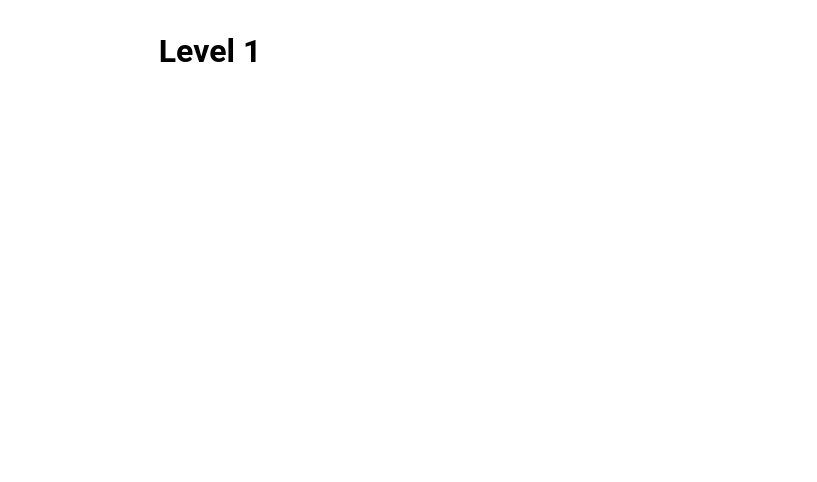
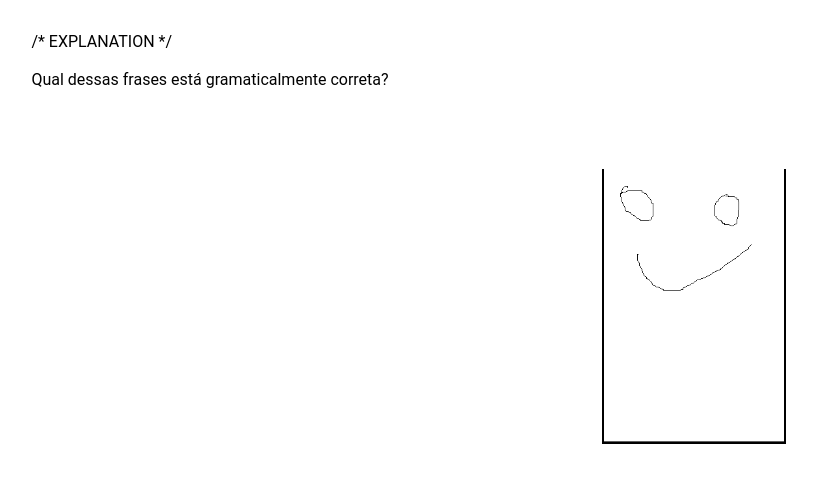
Before and after one commit to gustavoZuin237/kingdom-of-dialect, a React (Vite) app: page /level1 in a window 1280 px wide. Shown: the top 482 px of the page, without its empty margins (430-1247 px from the left). Built offline with nearby package versions, Linux system fonts and the light colour scheme.

Commit message:
Test: tested a placeholder character and question selection in level 1

```diff
--- a/src/components/Input/index.tsx
+++ /dev/null
@@ -1,5 +0,0 @@
-import * as s from './styles'
-
-export function Input() {
-
-}
--- a/src/pages/levels/level1/index.tsx
+++ b/src/pages/levels/level1/index.tsx
@@ -1,24 +1,24 @@
-import { useContext } from 'react'
 import * as s from './styles'
 
+import { useContext } from 'react'
 import { LevelContext } from '../../../contexts/levelContext'
 
 export function Level1() {
     const levelContext = useContext(LevelContext)
 
-    const explanation = levelContext.getExplanation(1)
     const questions = levelContext.getQuestions(1)
 
    return (
         <s.PageContainer>
-            <h1>
-                Level 1
-            </h1>
+            <s.ContentContainer>
+                /* EXPLANATION */ <br /> <br />
 
-            <>
-                {console.log("Explicação:", explanation)}
-                {console.log("Questões:", questions)}
-            </>
+                { questions[0].question }
+            </s.ContentContainer>
+
+            <s.CharacterContainer>
+                <s.Image src='src\images\placeholder-character.png' />
+            </s.CharacterContainer>
         </s.PageContainer>
     )
 }
--- a/src/pages/levels/level1/styles.ts
+++ b/src/pages/levels/level1/styles.ts
@@ -4,6 +4,28 @@ export const PageContainer = styled.div`
     display: flex;
     flex-direction: column;
     align-items: center;
-    justify-content: center;
+    justify-content: space-between;
     padding: 2rem 4rem;
 `
+
+export const ContentContainer = styled.div`
+    display: flex;
+    align-items: center;
+    justify-content: space-between;
+`
+
+export const CharacterContainer = styled.div`
+    width: 20%;
+    height: 100%;
+
+    margin-top: 5rem;
+    align-self: flex-end;
+
+    display: flex;
+    align-items: center;
+    justify-content: flex-end;
+`
+
+export const Image = styled.img`
+    width: 80%;
+`
```
Also changed, not shown: src/components/Input/styles.ts (deleted), src/images/placeholder-character.png (added).
